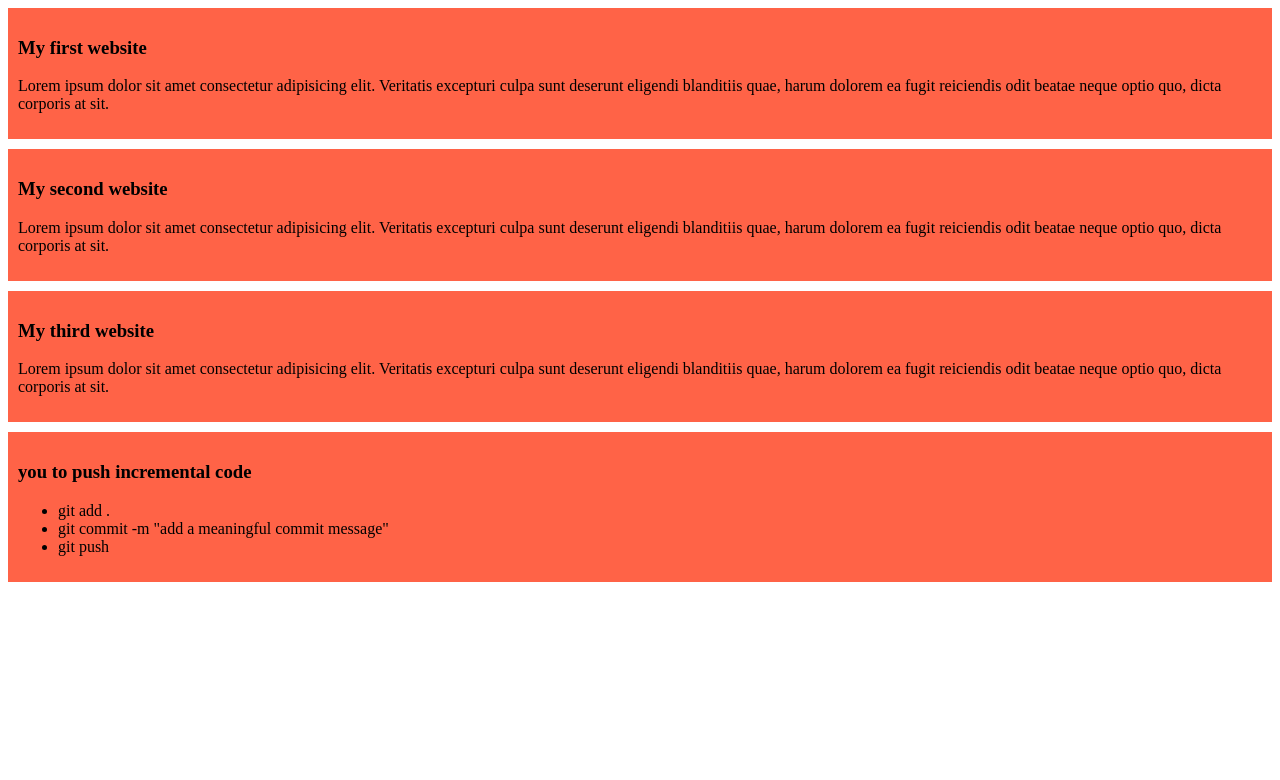
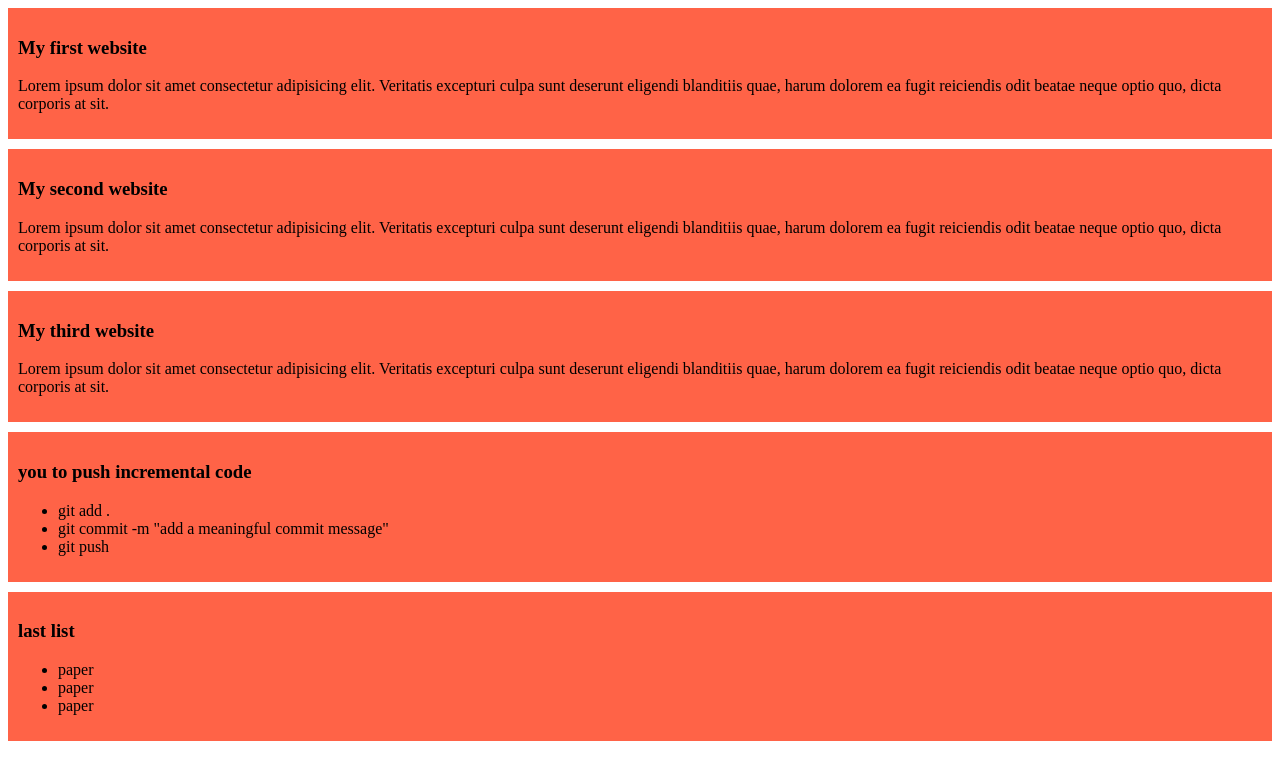
Before and after one commit to sadia-888/my-simple-website, a plain HTML site: page index.html in a window 1280 px wide. Drawn offline with Linux system fonts and the light colour scheme.

Commit message:
last list

```diff
--- a/index.html
+++ b/index.html
@@ -27,5 +27,13 @@
             <li>git push</li>
         </ul>
     </div>
+    <div>
+        <h3>last list</h3>
+        <ul>
+            <li>paper</li>
+            <li>paper</li>
+            <li>paper</li>
+        </ul>
+    </div>
 </body>
 </html>
```
